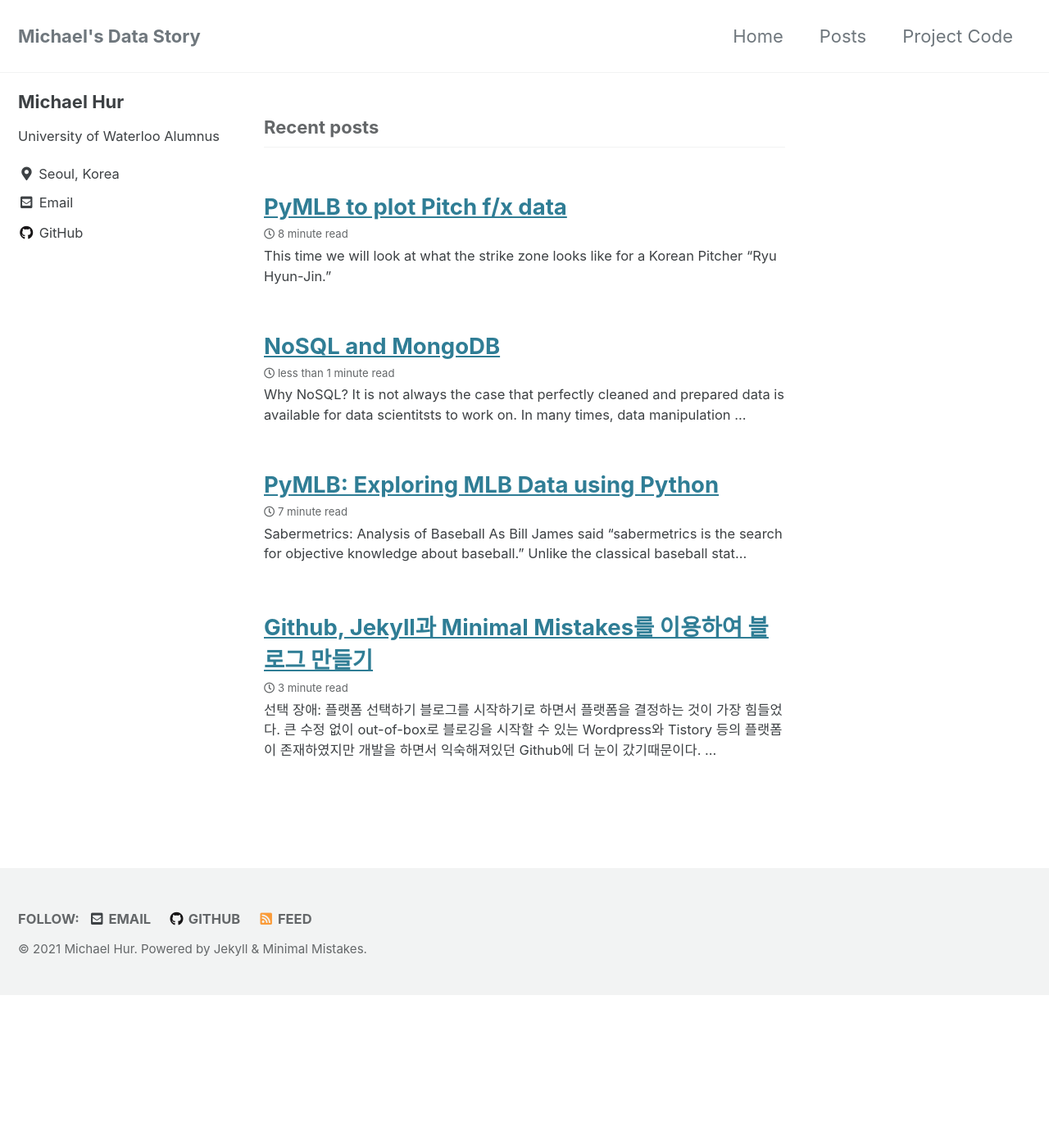
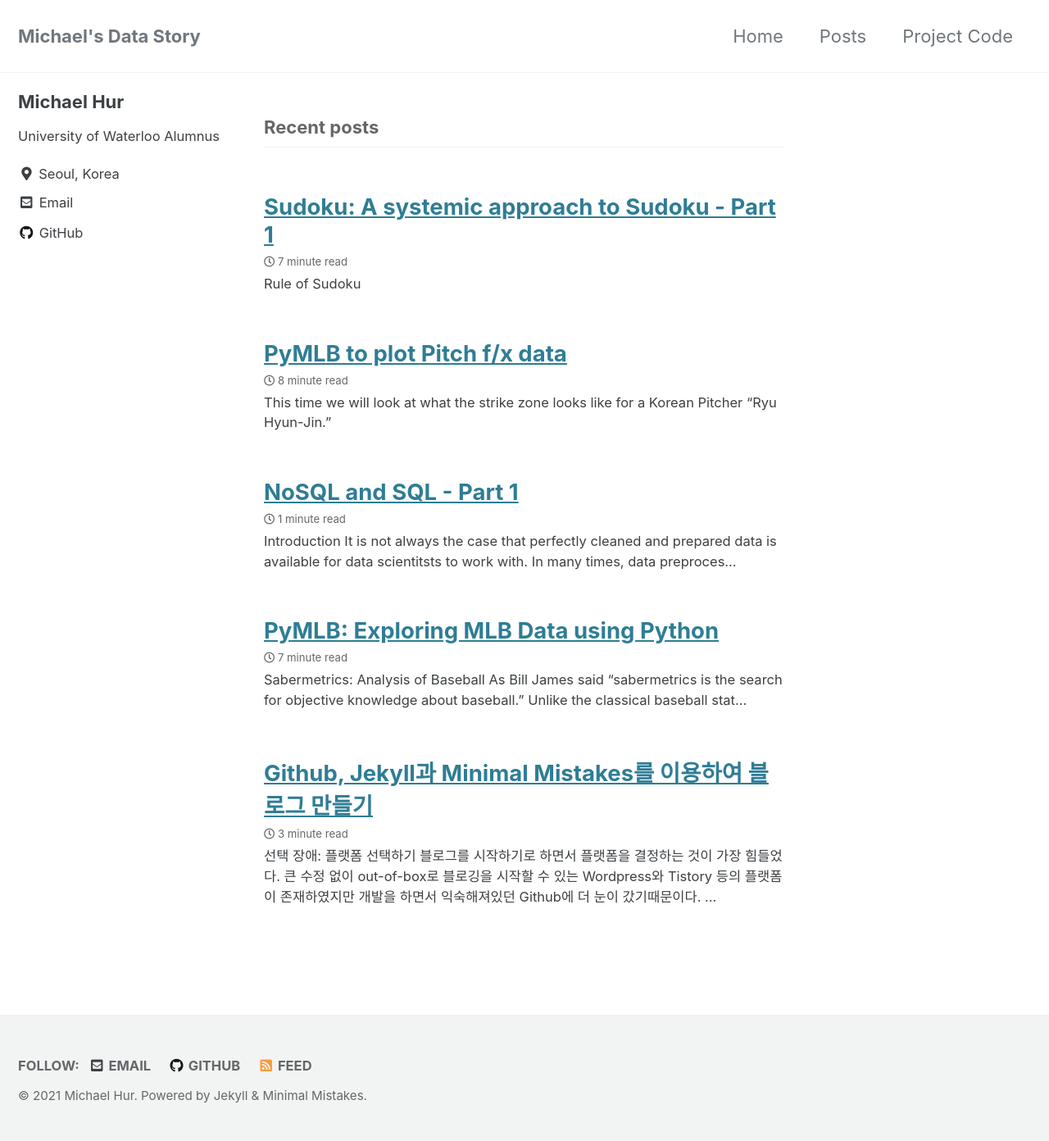
Before and after one commit to michaelhur/michaelhur.github.io, a Jekyll site: the page built from index.html, in a window 1280 px wide. Shown: the whole page at 82% size. Built offline with Jekyll 4.4.1, drawn with Linux system fonts in a browser that asks for light colours; cached includes are drawn as plain includes; the list of posts is cut into pages by our own code; before the commit the page ends 1214 px from its top, so only the background shows below that; some of the changed lines change nothing that is shown.

Commit message:
Sudoku Part 1

````diff
--- a/_posts/2021-06-04-MongoDB.md
+++ b/_posts/2021-06-04-MongoDB.md
@@ -1,5 +1,5 @@
 ---
-title: "NoSQL and MongoDB"
+title: "NoSQL and SQL - Part 1"
 tags:
   - MongoDB
   - NoSQL
@@ -9,5 +9,20 @@ toc: true
 toc_label: "On this page"
 ---
 
-## Why NoSQL?
-It is not always the case that perfectly cleaned and prepared data is available for data scientitsts to work on. In many times, data manipulation is needed to feed the data into the later processes such as analysis and visualization. g
+## Introduction
+It is not always the case that perfectly cleaned and prepared data is available for data scientitsts to work with. In many times, data preprocessing is needed to feed the data into the later prcoesses such as analysis and visualization. This preprocessing step can be minimized, if not eliminated, at the data engineering step.
+
+Whether it be a personal project, or team project at a start up or at a huge tech firm like FANG, at the earlier stage of the project one need to work out data schema. One of the dilemma I have faced when working out the data schema is what to include or not. Yes, it is one aspect that distinguishes a good data engineer from an average one. But it is not always perfectly clear whether we will be using certain parameter.
+
+Include it? More feature means more overhead costs.
+
+Exclude it? It is difficult and often impossible to add more features in the middle of the process.
+
+This leads me to look into NoSQL.
+
+## What is NoSQL? What's the difference between SQL and NoSQL?
+
+### SQL
+Structured Query Language. As its name suggest it is not entirely about the database itself; rather, it is a programming language used to interact with a certain type of database: relational database.
+
+Relational database has two aspects.
--- /dev/null
+++ b/_posts/2021-06-22-Sudoku - Part -1.md
@@ -0,0 +1,341 @@
+---
+title: "Sudoku: A systemic approach to Sudoku - Part 1"
+tags:
+  - Python
+  - Sudoku
+  - Bruteforce
+  - Backtracking
+toc: false
+---
+
+## Rule of Sudoku
+
+- Every square has to contain a single number
+
+- Only the numbers between 1 and 9 (inclusive) can be used
+
+- Each 3×3 subgrid can only contain each number from 1 to 9 once
+
+- Each column can only contain each number from 1 to 9 once
+
+- Each row can only contain each number from 1 to 9 once
+
+## Approaches
+
+Given an unsolved sudoku puzzle, our approach is to
+
+### 1. Backtracking. i.e. Brute-force
+
+- Starting from the top left cell in the puzzle, we go through every unfilled cell from left to right, then top to bottom.
+
+- Try filling the square with a number between 1 and 9, following the rules stated above.
+
+- Continue the process until either
+
+    a) we reach a cell where no possible numeric input exist. go back to the previous supposedly unfilled square, trying with a different number starting there. (i.e. "Backtrack")
+
+    b) we reach the last unfilled cell with only one possible input exist. i.e. Sudoku solved!
+
+##### Aside:
+
+Why list over numpy array in this project?
+
+Numpy arrays are known to be faster than lists. Typically, it is true. But our approach involes assigning new values to entries in the list (or array). In this case, list operation tends to be faster than array operation.
+
+Checking it out:
+
+
+```python
+import numpy as np
+import itertools
+import timeit
+
+array_test = np.random.randint(low = 1, high = 9, size=(9,9))
+list_test = array_test.tolist()
+
+%timeit for row, col in itertools.product(range(9),range(9)): array_test[row,col] = 10
+%timeit for row, col in itertools.product(range(9),range(9)): list_test[row][col] = 10
+```
+
+    6.1 µs ± 38.5 ns per loop (mean ± std. dev. of 7 runs, 100000 loops each)
+    3.2 µs ± 21.7 ns per loop (mean ± std. dev. of 7 runs, 100000 loops each)
+
+
+As you can see assignment is almost twice faster with list than with numpy arrays. We can add conditional statement within to further test.
+
+
+```python
+%timeit for row, col in itertools.product(range(9),range(9)): array_test[row,col] = 10 if array_test[row,col] > 5 else 0
+%timeit for row, col in itertools.product(range(9),range(9)): list_test[row][col] = 10 if list_test[row][col] > 5 else 0
+```
+
+    18.1 µs ± 178 ns per loop (mean ± std. dev. of 7 runs, 100000 loops each)
+    5.52 µs ± 159 ns per loop (mean ± std. dev. of 7 runs, 100000 loops each)
+
+
+With the conditional statement, the assignment is three times faster with list than numpy array.
+
+## Backtracking Algorithm
+
+1. Find an unfilled cell in the grid.
+
+2. Enter 1 into the cell. Check if the insertion violates any rule of sudoku.
+
+    a) If it violates. Try inserting 2, 3, 4, ... , 9 until the rule is not violated
+
+    b) If it does not violate, proceed to the next empty cell and enter 1, 2, ....
+
+3. Repeat steps 1 and 2 until you reach the last cell in the grid, or no possible input is available for any empty cell.
+
+
+#### Helper Functions
+
+We will build helper functions that check rules of sudoku.
+
+We need to check if the guess we make already exists in the row, column and subgrid we are about to enter into
+
+1. Row-wise check
+
+A row-sie check is pretty simple. Each list within the grid represent a row, so we can do
+
+`n in row` to check if n (our guess) already exists in the row.
+
+
+2. Column-wise check
+
+i-th column of the grid is each represented by the i-th element of each row. That is, we need to loop through each row to extract i-th element of the row, then compute to see if our guess is already in the column.
+
+`for row in grid:
+    if grid[row][i] == n:
+        return False`
+
+or more pythonically:
+
+`any([r[col] == n for r in grid])`
+
+will check if any of the i-th element of each row is equal to our guess, n.
+
+
+
+3. Subgrid check
+
+Each subgrid is 3x3, with the (row, column) indices `[0:3] / [3:6] / [6:9]`. Since we only need to check the subgrid the cell belongs to, we will compute where to starting index is:
+
+`row_number // 3`
+
+will tell whether it is the first, second, or third subgrid vertically (or horizontally if we compute column-wise). Then we multiply it by 3 to find out the index in terms of grid row and column.
+
+`row_number // 3 * 3`
+
+This will be the starting index of the subgrid, then we add 3 (since it is 3x3 grid) to get the end index. To sum it up,
+
+`row_start = row_number // 3 * 3`
+
+`row_end = row_start + 3`
+
+WOLG, `col_start = col_number // 3 * 3` and `col_end = col_start + 3`.
+
+We will then loop through each of 9 cells within the subgrid to check if our guess is already in the subgrid.
+
+`for r in range(row_start, row_end):
+    for c in range(col_start, col_end):
+        if grid[r][c] == n:
+            return False`
+
+
+```python
+import itertools
+
+def check_subgrid(grid, row, col, n):
+    ## check_subgrid: listof lists, int, int, int -> boolean
+    ## This helper function checks if input "n" is in the 3x3 subgrid.
+
+    ## We need to find out which region the cell falls in.
+    r_start = (row // 3) * 3
+    c_start = (col // 3) * 3
+
+    for r, c in itertools.product(range(3),range(3)):
+        if grid[r_start + r][c_start + c] == n:
+            return False
+
+    return True
+```
+
+
+```python
+def check_row_and_col(grid, row, col, n):
+    ## check_row_and_col: list of lists, int, int, int -> boolean
+
+    ## check row-wise
+    if n in grid[row]:
+        return False
+
+    ## check row-wise
+    if any([r[col] == n for r in grid]):
+        return False
+
+    return True
+```
+
+Instead of checking each condition separately, we will do it in one single function.
+
+
+```python
+def check_conditions(grid, row, col, n):
+    ## check_conditions: list of lists, int, int, int -> boolean
+
+    if n in grid[row]:
+        return False
+
+    if any([r[col] == n for r in grid]):
+        return False
+
+    r_start = (row // 3) * 3
+    c_start = (col // 3) * 3
+
+    for r, c in itertools.product(range(3),range(3)):
+        if grid[r_start + r][c_start + c] == n:
+            return False
+
+    return True
+```
+
+
+```python
+def validateSolution(sudoku):
+    ## To check if it is a valid solution:
+
+    ## If any cell is empty:
+    if any([0 in row for row in sudoku]):
+        return(False)
+
+    for n in range(1,10):
+        for row in sudoku:
+            if n not in row:
+                return(False)
+
+            for col in range(9):
+                if n not in [r[col] for r in sudoku]:
+                    return(False)
+
+
+        ## In fact, if row and column-wise conditions are met, then subgrid condition is automatically met.
+        ## But we want to check it explicitly.
+        for r_start, c_start in itertools.product(range(3),range(3)):
+            if not any([n not in row[c_start * 3: c_start * 3 + 3] for row in grid[r_start * 3: r_start * 3 + 3]]):
+                return(False)
+
+    return(True)
+```
+
+#### Sudoku Solver
+
+
+```python
+def next_empty(grid):
+    ## next_empty(): listof lists -> int, int
+    ## next_empty() is a helper function that searches for the next empty cell in the given sudoku puzzle
+    for row in grid:
+        if 0 in row:
+            return (grid.index(row), row.index(0))
+
+    return None, None
+
+
+def solve_sudoku(grid):
+    ## solve_sudoku: listof lists -> listof lists
+    ## solve_sudoku uses backtracking algorithm to solve the sudoku puzzle
+
+    ## 1. Find the next empty cell.
+    row, col = next_empty(grid)
+
+    ## If there is no empty cell, it means that all cells are filled. i.e. Sudoku Solved!
+    if row is None:
+        return(grid)
+
+    for n in range(1, 10):
+        ## 2. Enter 1, 2, 3, .... in the empty cell and check if it violates any rule.
+        if check_conditions(grid, row, col, n):
+
+            ## 3. If it does not violate the rules, then assign the value to the cell.
+            grid[row][col] = n
+
+            ## 4. Proceed to the next cell recursively.
+            if solve_sudoku(grid):
+                return(grid)
+
+        ## If it violates any of the rules or does not have solution, empty the cell,
+        ## trying with different input
+        grid[row][col] = 0
+
+    ## 6. No possible combination of inputs solve the sudoku. i.e. No solution.
+    return False
+```
+
+
+```python
+grid = np.array([[5,3,0,0,7,0,0,0,0],
+                 [6,0,0,1,9,5,0,0,0],
+                 [0,9,8,0,0,0,0,6,0],
+                 [8,0,0,0,6,0,0,0,3],
+                 [4,0,0,8,0,3,0,0,1],
+                 [7,0,0,0,2,0,0,0,6],
+                 [0,6,0,0,0,0,2,8,0],
+                 [0,0,0,4,1,9,0,0,5],
+                 [0,0,0,0,8,0,0,7,9]])
+
+grid = grid.tolist()
+```
+
+
+```python
+solve_sudoku(grid)
+```
+
+
+
+
+    [[5, 3, 4, 6, 7, 8, 9, 1, 2],
+     [6, 7, 2, 1, 9, 5, 3, 4, 8],
+     [1, 9, 8, 3, 4, 2, 5, 6, 7],
+     [8, 5, 9, 7, 6, 1, 4, 2, 3],
+     [4, 2, 6, 8, 5, 3, 7, 9, 1],
+     [7, 1, 3, 9, 2, 4, 8, 5, 6],
+     [9, 6, 1, 5, 3, 7, 2, 8, 4],
+     [2, 8, 7, 4, 1, 9, 6, 3, 5],
+     [3, 4, 5, 2, 8, 6, 1, 7, 9]]
+
+
+
+
+```python
+grid2 = np.array([[3,2,0,0,0,0,0,0,0],
+                 [0,0,0,4,0,0,2,0,9],
+                 [0,0,5,0,9,0,0,6,0],
+                 [1,0,7,0,0,8,0,0,0],
+                 [0,0,0,0,5,0,0,0,4],
+                 [0,0,0,0,0,0,8,0,1],
+                 [0,6,0,0,0,3,7,0,0],
+                 [9,3,0,2,0,0,6,0,8],
+                 [5,0,0,0,1,4,0,3,0]])
+
+grid2 = grid2.tolist()
+```
+
+
+```python
+solve_sudoku(grid2)
+```
+
+
+
+
+    [[3, 2, 9, 5, 6, 1, 4, 8, 7],
+     [8, 1, 6, 4, 3, 7, 2, 5, 9],
+     [7, 4, 5, 8, 9, 2, 1, 6, 3],
+     [1, 9, 7, 3, 4, 8, 5, 2, 6],
+     [6, 8, 2, 1, 5, 9, 3, 7, 4],
+     [4, 5, 3, 7, 2, 6, 8, 9, 1],
+     [2, 6, 1, 9, 8, 3, 7, 4, 5],
+     [9, 3, 4, 2, 7, 5, 6, 1, 8],
+     [5, 7, 8, 6, 1, 4, 9, 3, 2]]
````
Also changed, not shown: 9 other files.
